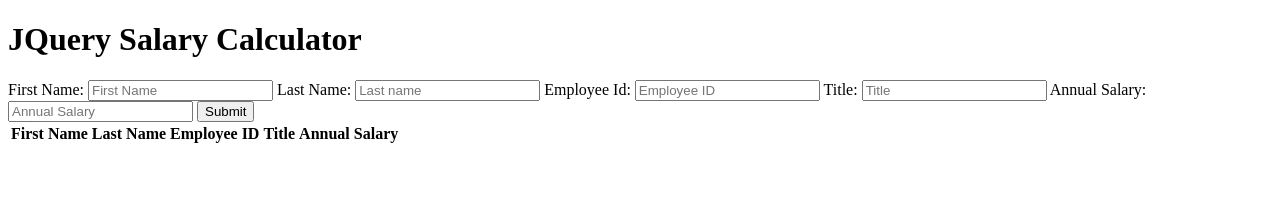
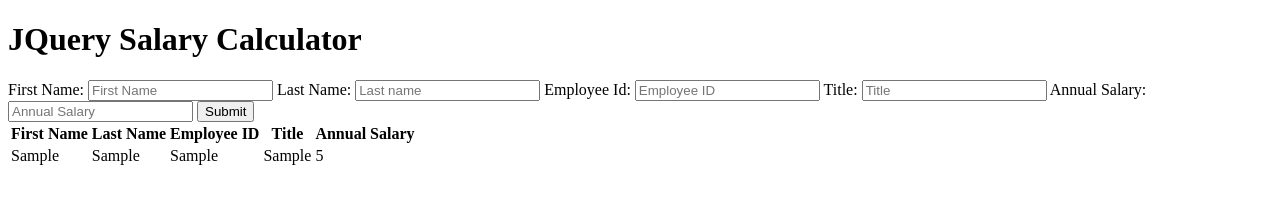
Before and after one commit to RachelSmith500/jquery-salary-calculator, a plain HTML site: page index.html in a window 1280 px wide. Both pictures are taken after typing "Sample", "Sample", "Sample", "Sample", "5" into the empty fields and a click on the button "Submit". Drawn offline with Linux system fonts and the light colour scheme.

Commit message:
Employee Data appended to DOM

```diff
--- a/client.js
+++ b/client.js
@@ -36,4 +36,26 @@ function submitEmployeeData(){
     $('#employeeId').val('');
     $('#title').val('');
     $('#annualSalary').val('');
+
+    buttonClicked();
 }
+
+function buttonClicked(){
+    let employeeToAdd = $("#employeeData");
+
+    employeeToAdd.empty();
+
+    for(let i=0; i < employeeArray.length; i++){
+        employeeToAdd.append
+            (`
+                <tr>
+                    <td>${employeeArray[i].firstNameKey}</td>
+                    <td>${employeeArray[i].lastNameKey}</td>
+                    <td>${employeeArray[i].employeeIdKey}</td>
+                    <td>${employeeArray[i].titleKey}</td>
+                    <td>${employeeArray[i].annualSalaryKey}</td>
+                </tr>
+
+            `)
+    }
+}
--- a/index.html
+++ b/index.html
@@ -30,7 +30,7 @@
         <th>Employee ID</th>
         <th>Title</th>
         <th>Annual Salary</th>
-        <tr><td></td></tr>
+        <tbody id="employeeData"></tbody>
     </table>
     </main>
 </body>
```
